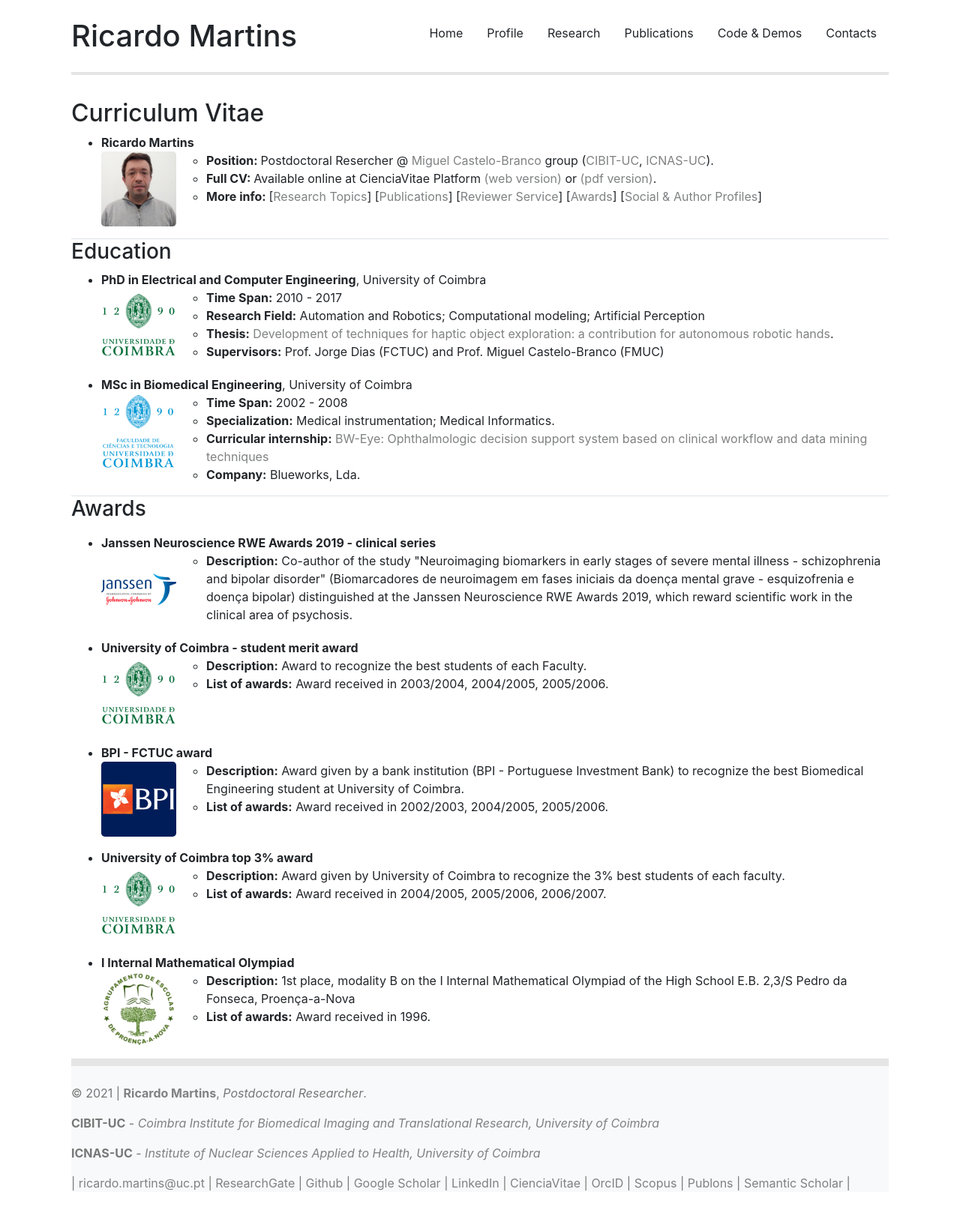
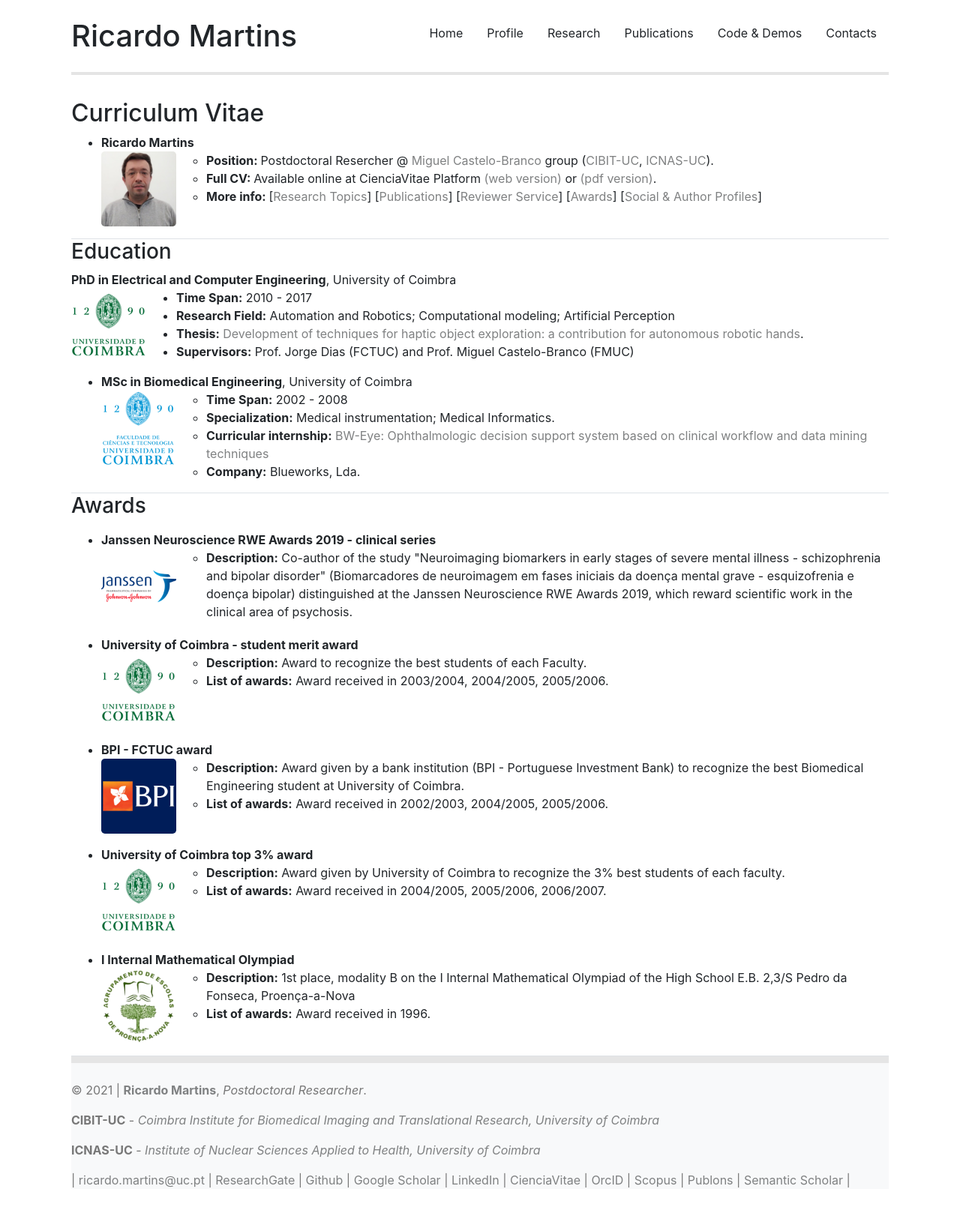
Before and after one commit to ricardomar/ricardomar.github.io, a Jekyll site: the page built from cv/index.html, in a window 1280 px wide. Shown: the whole page at 75% size. Built offline with Jekyll 4.4.1, drawn with Linux system fonts in a browser that asks for light colours.

Commit message:
Update index.html

```diff
--- a/cv/index.html
+++ b/cv/index.html
@@ -24,8 +24,8 @@ title: CV |
 	</div>
 	<div class="border-bottom">
 		<h3>Education</h3>
-		<ul>
-			<li><strong>PhD in Electrical and Computer Engineering</strong>, University of Coimbra</li>
+
+			<strong>PhD in Electrical and Computer Engineering</strong>, University of Coimbra</li>
 				<div class="media">
 				  <img class="rounded-lg" src="/myFiles/universidade-de-coimbra-logo.png" class="align-self-start mr-3" alt="logo UC university of coimbra" width="100px">
 				  <div class="media-body">
@@ -37,7 +37,7 @@ title: CV |
 					</ul>
 				  </div>
 				</div>
-		</ul>
+
 		<ul>
 			<li><strong>MSc in Biomedical Engineering</strong>, University of Coimbra</li>
 				<div class="media">
```
